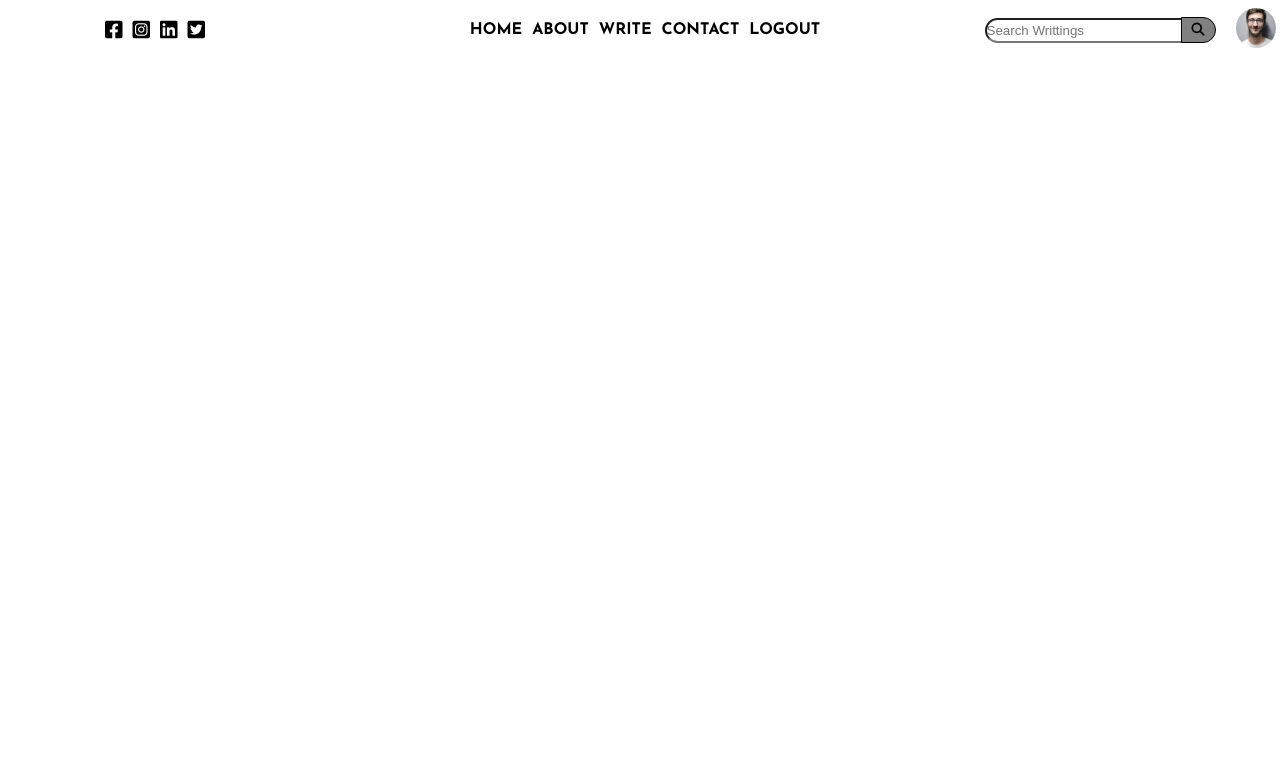
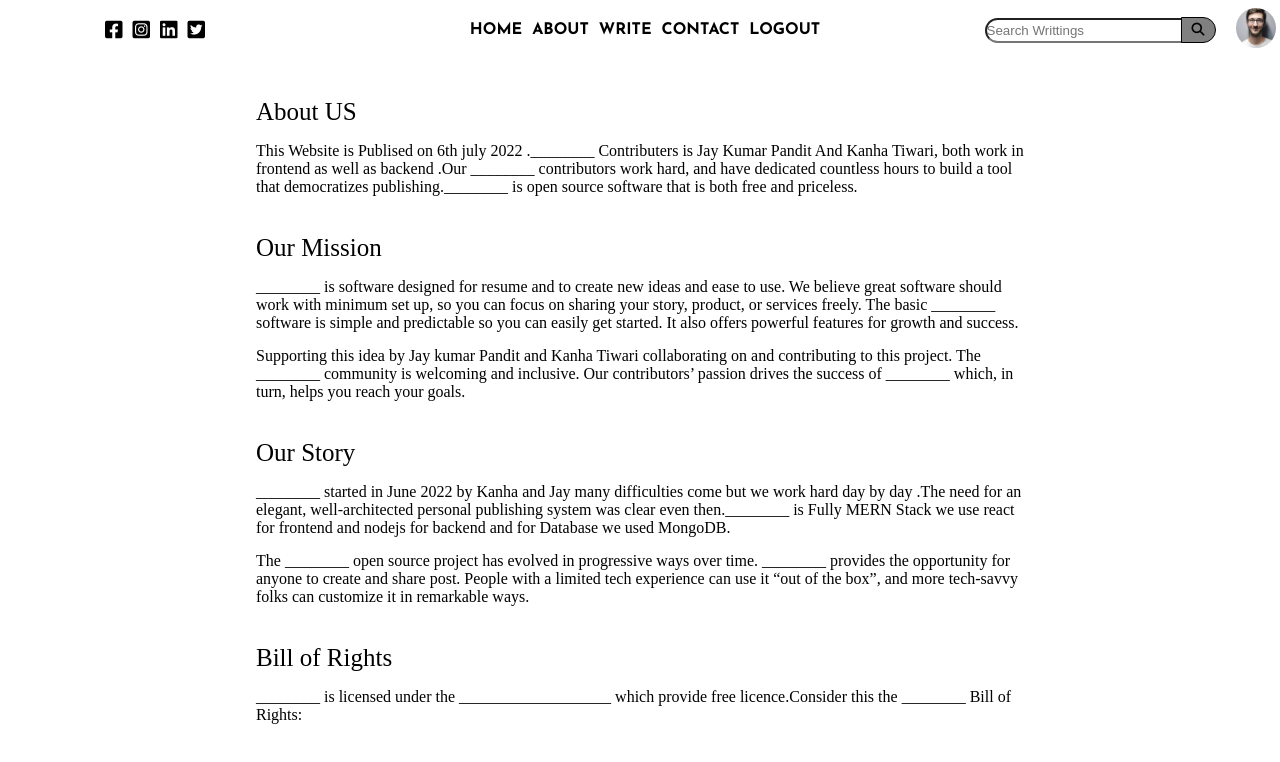
Before and after one commit to kanha638/Bloggy, a React (Create React App) app in the folder frontend/: page /About in a window 1280 px wide. Shown: the top 762 px of the page. Built offline with nearby package versions, Linux system fonts and the light colour scheme.

Commit message:
Created About Page

```diff
--- a/frontend/src/App.js
+++ b/frontend/src/App.js
@@ -6,6 +6,7 @@ import TopBar from "./Components/TopBar/TopBar";
 import { BrowserRouter, Routes, Route } from "react-router-dom";
 import { Signin } from "./Components/Pages/Signin/Signin";
 import { Signup } from "./Components/Pages/Signup/Signup";
+import { About } from "./Components/Pages/About/About";
 
 function App() {
   return (
@@ -27,6 +28,7 @@ function App() {
           <Route path="/post/:id" element={<PostView />}></Route>
           <Route path="/register" element={<Signup />}></Route>
           <Route path="/Login" element={<Signin />}></Route>
+          <Route path="/About" element={<About/>}></Route>
         </Routes>
       </BrowserRouter>
     </>
--- /dev/null
+++ b/frontend/src/Components/Pages/About/About.css
@@ -0,0 +1,28 @@
+*{
+    padding: 0%;
+    margin: 0%;
+}
+
+.aboutpage{
+    /* display: flex;
+    flex-direction: row;
+    align-items: center;
+    justify-content: center; */
+    padding-left: 20%;
+    padding-right: 20%;
+    /* text-align: left; */
+}
+.head{
+    padding-top: 5%;
+    font-size: 25px;
+}
+.para{
+    padding-top: 2%;
+}
+
+@media only screen and (max-width: 900px) {
+    .aboutpage{
+        padding-left: 5%;
+        padding-right: 5%;
+    }
+}
--- /dev/null
+++ b/frontend/src/Components/Pages/About/About.jsx
@@ -0,0 +1,66 @@
+import React from "react";
+import "./About.css";
+
+export const About = () => {
+  return (
+    <>
+      <div className="aboutpage">
+      <div className="head">About US</div>
+      <div className="para">This Website is Publised on 6th july 2022
+      .________ Contributers is Jay Kumar Pandit And Kanha Tiwari,
+       both work in frontend as well as backend
+      .Our ________ contributors work hard, and have
+      dedicated countless hours to build a tool that democratizes
+      publishing.________ is open source
+       software that is both free and priceless.</div>
+        <div className="head">
+            Our Mission
+        </div>
+        <div className="para">
+        ________ is software designed for resume and to create new ideas and ease to use.
+          We believe great software should work with minimum set
+          up, so you can focus on sharing your story, product, or
+          services freely. The basic ________ software is simple
+          and predictable so you can easily get started. It also offers
+         powerful features for growth and success.
+        </div>
+        <div className="para">
+        Supporting this idea by Jay kumar Pandit and Kanha Tiwari
+        collaborating on and contributing to this project.
+         The ________ community is welcoming and inclusive.
+          Our contributors’ passion drives the success
+           of ________ which,
+         in turn, helps you reach your goals.
+        </div>
+
+        <div className="head">
+        Our Story
+        </div>
+        <div className="para">
+        ________ started in June 2022 by Kanha and Jay many difficulties come but we work
+        hard day by day .The need for an elegant, well-architected
+         personal publishing system was clear even then.________ is Fully MERN Stack
+         we use react for frontend and nodejs for backend and for Database we used
+         MongoDB.
+        </div>
+
+        <div className="para">
+        The ________ open source project has evolved in progressive
+        ways over time. ________ provides
+         the opportunity for anyone to create and share post.
+          People with a limited tech experience can use it “out of the box”, and
+        more tech-savvy folks can customize it in remarkable ways.
+        </div>
+
+        <div className="head">
+        Bill of Rights
+        </div>
+        <div className="para">
+        ________ is licensed under the ___________________ which provide free
+        licence.Consider this the ________ Bill of Rights:
+        </div>
+
+      </div>
+    </>
+  );
+};
```
